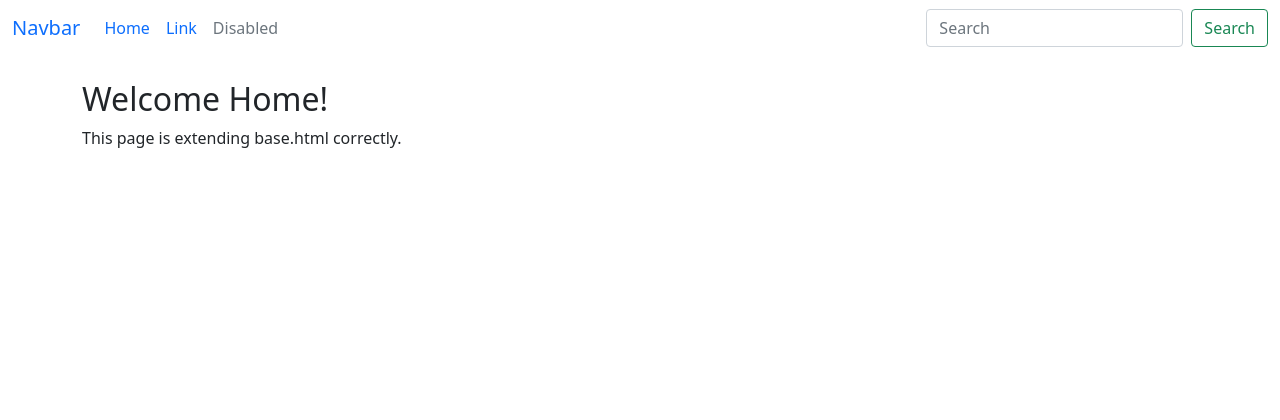
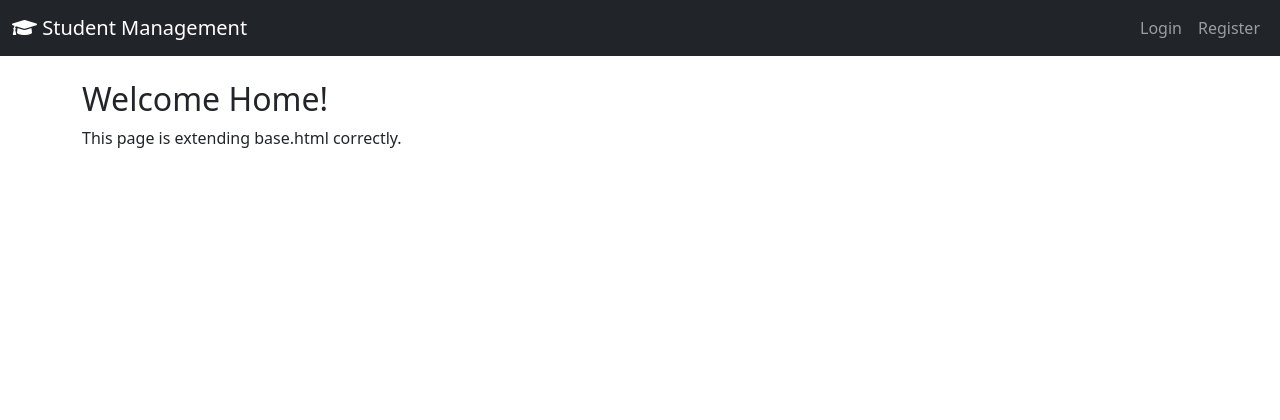
Before and after one commit to PrajithG391/Python_week4, a Django app: page / in a window 1280 px wide. Shown: the top 420 px of the page. Run offline with Django 5.2, Linux system fonts and the light colour scheme; some libraries are stand-ins or nearby versions.

Commit message:
auto commit - $(Get-Date -Format 'yyyy-MM-dd HH:mm:ss')

```diff
--- a/student_mgmt/templates/base.html
+++ b/student_mgmt/templates/base.html
@@ -23,28 +23,34 @@
 </head>
 <body>
 
-    <nav class="navbar navbar-expand-lg bg-body-tertiary">
+<nav class="navbar navbar-expand-lg navbar-dark bg-dark">
   <div class="container-fluid">
-    <button class="navbar-toggler" type="button" data-bs-toggle="collapse" data-bs-target="#navbarTogglerDemo03" aria-controls="navbarTogglerDemo03" aria-expanded="false" aria-label="Toggle navigation">
+    <a class="navbar-brand" href="/">
+      <i class="fas fa-graduation-cap"></i> Student Management
+    </a>
+
+    <button class="navbar-toggler" type="button" data-bs-toggle="collapse" data-bs-target="#navbarNav" aria-controls="navbarNav" aria-expanded="false" aria-label="Toggle navigation">
       <span class="navbar-toggler-icon"></span>
     </button>
-    <a class="navbar-brand" href="#">Navbar</a>
-    <div class="collapse navbar-collapse" id="navbarTogglerDemo03">
-      <ul class="navbar-nav me-auto mb-2 mb-lg-0">
+
+    <div class="collapse navbar-collapse" id="navbarNav">
+      <ul class="navbar-nav ms-auto">
+        {% if user.is_authenticated %}
           <li class="nav-item">
-          <a class="nav-link active" aria-current="page" href="#">Home</a>
+            <a class="nav-link" href="#">Profile</a>
           </li>
           <li class="nav-item">
-          <a class="nav-link" href="#">Link</a>
+            <a class="nav-link" href="#">Logout</a>
+          </li>
+        {% else %}
+          <li class="nav-item">
+            <a class="nav-link" href="#">Login</a>
           </li>
           <li class="nav-item">
-          <a class="nav-link disabled" aria-disabled="true">Disabled</a>
+            <a class="nav-link" href="#">Register</a>
           </li>
+        {% endif %}
       </ul>
-      <form class="d-flex" role="search">
-        <input class="form-control me-2" type="search" placeholder="Search" aria-label="Search"/>
-        <button class="btn btn-outline-success" type="submit">Search</button>
-      </form>
     </div>
   </div>
 </nav>
```
Lines whose indentation alone changed are shown as unchanged.
